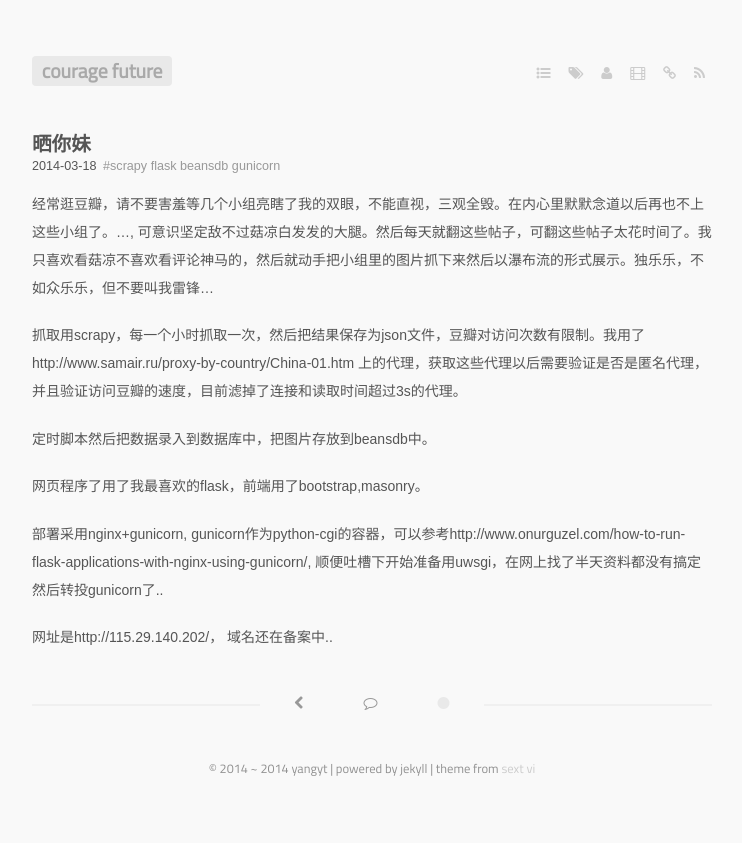
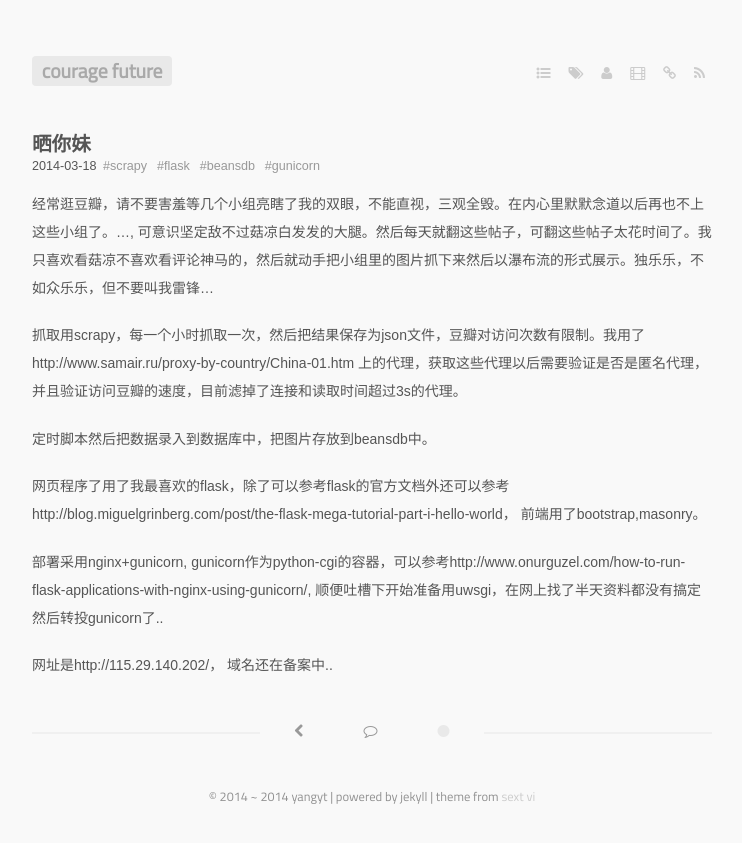
Before and after one commit to AtticusYang/meishiguang.github.io, a Jekyll site: the page built from _posts/2014-03-18-shainimei.markdown, in a window 1280 px wide. Shown: the top 843 px of the page, without its empty margins (268-1010 px from the left). Built offline with Jekyll 4.4.1, drawn with Linux system fonts in a browser that asks for light colours; some web fonts are replaced; Markdown is read by kramdown in place of the engine named in the settings.

Commit message:
seprate tags

```diff
--- a/_posts/2014-03-18-shainimei.markdown
+++ b/_posts/2014-03-18-shainimei.markdown
@@ -3,7 +3,10 @@ title: '晒你妹'
 layout: post
 guid: 2014/03/18/shainimei.html
 tags:
-    - scrapy flask beansdb gunicorn
+    - scrapy
+    - flask
+    - beansdb
+    - gunicorn
 ---
 
 经常逛豆瓣，请不要害羞等几个小组亮瞎了我的双眼，不能直视，三观全毁。在内心里默默念道以后再也不上这些小组了。..., 可意识坚定敌不过菇凉白发发的大腿。然后每天就翻这些帖子，可翻这些帖子太花时间了。我只喜欢看菇凉不喜欢看评论神马的，然后就动手把小组里的图片抓下来然后以瀑布流的形式展示。独乐乐，不如众乐乐，但不要叫我雷锋...
@@ -12,7 +15,7 @@ tags:
 
 定时脚本然后把数据录入到数据库中，把图片存放到beansdb中。
 
-网页程序了用了我最喜欢的flask，前端用了bootstrap,masonry。
+网页程序了用了我最喜欢的flask，除了可以参考flask的官方文档外还可以参考 http://blog.miguelgrinberg.com/post/the-flask-mega-tutorial-part-i-hello-world， 前端用了bootstrap,masonry。
 
 部署采用nginx+gunicorn, gunicorn作为python-cgi的容器，可以参考http://www.onurguzel.com/how-to-run-flask-applications-with-nginx-using-gunicorn/, 顺便吐槽下开始准备用uwsgi，在网上找了半天资料都没有搞定然后转投gunicorn了..
 
```
